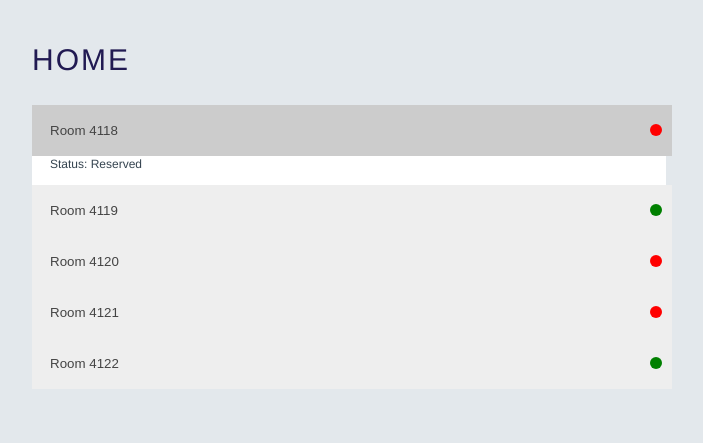
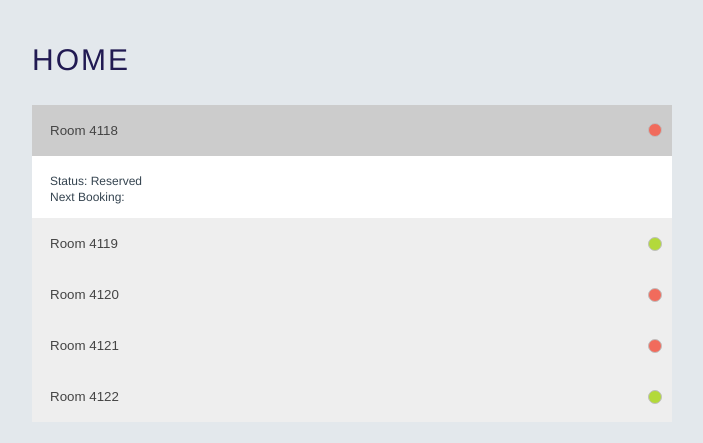
Before and after one commit to NadjaDH/P7-code, a Flask app: page / in a window 1280 px wide, after a click that opens the changed part; the page is wider, and only the part inside the window is pictured. Shown: the part 45-488 px from the top of that part, without its empty margins (13-716 px from the left). Run offline with Flask 3, Linux system fonts and the light colour scheme.

Commit message:
finishign touches

```diff
--- a/static/styles.css
+++ b/static/styles.css
@@ -831,7 +831,7 @@
     width: 70%;
 }
 
-/* Style the buttons that are used to open and close the accordion panel */
+/* Style the buttons that are used to open and close the accordion panel - w3 */
 .accordion {
     background-color: #eee;
     color: #444;
@@ -852,18 +852,24 @@
     background-color: #ccc;
 }
 
-  /* Style the accordion panel. Note: hidden by default */
+/* Style the accordion panel. Note that this is hidden by default */
 .panel {
     padding: 0 18px;
     background-color: white;
     display: none;
     overflow: hidden;
-    width: 46.7%;
+    width: 50%;
     position: relative;
     top: 75px;
     left: 45px;
 }
 
+/* Makes the width of the .accordion and .panel elements align - copilot */
+.accordion, .panel {
+    box-sizing: border-box;
+}
+
+/* Display a status of the rooms availability with a colored circle */
 .accordion-status-indicator {
     display: inline-block;
     width: 12px;
@@ -871,6 +877,6 @@
     border-radius: 50%;
     position: absolute;
     top: 50%;
-    right: 10px; /* Adjust the right margin as needed */
+    right: 10px;
     transform: translateY(-50%);
 }
--- a/templates/home.html
+++ b/templates/home.html
@@ -54,13 +54,16 @@
         <p>Lorem ipsum...</p>
     </div>
     -->
+
     {% for room in room_info %}
     <button class="accordion">
       Room {{ room.room }}
-      <span class="accordion-status-indicator" style="background-color: {{ 'red' if not room.status else 'green' }}"></span>
-  </button>
+      <span class="accordion-status-indicator"
+      style="background-color: {{ '#F16B5C' if not room.status else '#B3D93A'}}; border: 1px solid #bfbfbf;"></span>
+    </button>
       <div class="panel">
-        <p>Status: {{ "Available" if room.status else "Reserved" }}</p>
+        <p><br>Status: {{ "Available" if room.status else "Reserved" }}
+        <br> Next Booking: </p>
       </div>
     {% endfor %}
 
```
Lines whose indentation alone changed are shown as unchanged.
